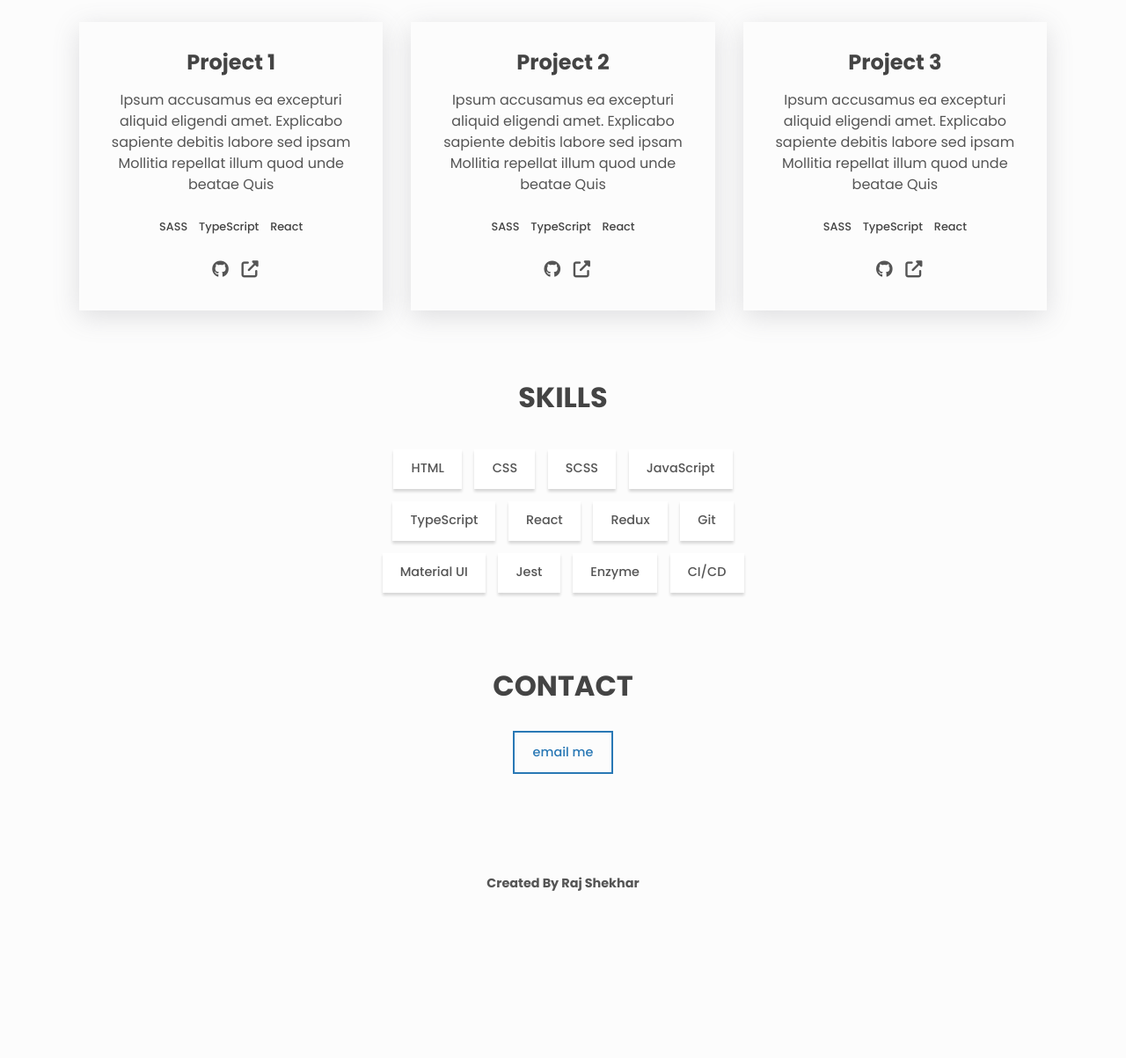
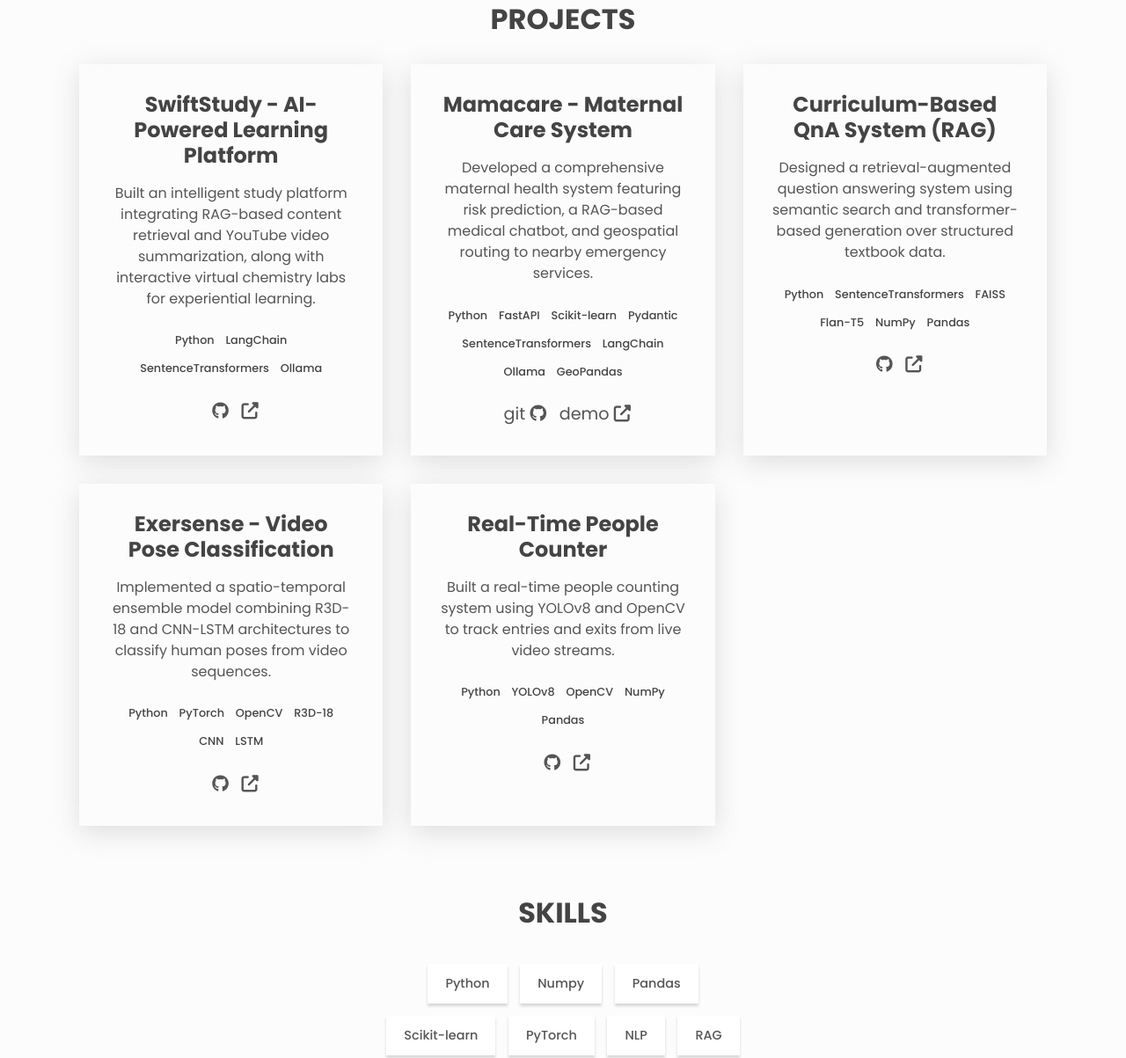
Before and after one commit to luniva-tt/luniva-tt.github.io, a plain HTML site: page index.html in a window 1280 px wide. Shown: the part 700-1903 px from the top of the page at 88% size. Before the commit the page ends 1764 px from the top, so only its background shows below. Drawn offline with Linux system fonts and the light colour scheme.

Commit message:
added all info

```diff
--- a/index.html
+++ b/index.html
@@ -10,18 +10,20 @@
       href="https://fonts.googleapis.com/css2?family=Poppins:wght@400;500;700&display=swap"
       rel="stylesheet"
     />
+
+
     <script
       src="https://kit.fontawesome.com/fa62c117c7.js"
       crossorigin="anonymous"
     ></script>
     <link rel="stylesheet" href="styles.css" />
-    <title>Raj loonibha</title>
+    <title>Loonibha Tamrakar</title>
   </head>
   <body class="light" id="top">
     <header class="header center">
       <h3>
-        <a href="https://rjshkhr.github.io/cleanfolio-minimal" class="link"
-          >RS.</a
+        <a href="https://luniva-tt.github.io/" class="link"
+          >LT.</a
         >
       </h3>
 
@@ -55,34 +57,36 @@
     <main>
       <!-- About -->
       <div class="about center">
-        <h1>Hi, I am <span class="about__name">Loonibha tarmark.</span></h1>
-        <h2 class="about__role">A  Developer.</h2>
+        <h1>Hi, I am <span class="about__name">Loonibha Tamrakar.</span></h1>
+        <h2 class="about__role">Aspiring AI/ML Engineer</h2>
         <p class="about__desc">
-          Consectetur neque sed quam molestiae consectetur nesciunt sit alias
-          Vitae libero perferendis reprehenderit optio veritatis Accusantium at
-          voluptatum cumque temporibus et Explicabo iste porro quis numquam
-          distinctio Repellendus adipisci nam perferendis amet eaque hic
-          Voluptates
+          Machine Learning enthusiast with hands-on experience building applied
+          AI systems across natural language processing and deep learning. I have
+          worked on projects involving semantic search, text classification, and
+          sequence modeling, with a focus on practical implementation, evaluation,
+          and iterative improvement. I am especially interested in applied AI and
+          continuously learning about modern techniques in machine learning and NLP.
+
         </p>
 
         <div class="about__contact center">
-          <a href="https://example.com">
+          <a href="https://github.com/luniva-tt/portfolio/blob/main/public/resume.pdf?raw=true">
             <span class="btn btn--outline">Resume</span>
           </a>
 
           <a
-            href="https://github.com/rjshkhr"
+            href="https://github.com/luniva-tt"
             aria-label="github"
             class="link link--icon"
-          >
+          > git
             <i aria-hidden="true" class="fab fa-github"></i>
           </a>
 
           <a
-            href="https://linkedin.com/in/rjshkhr"
+            href="https://linkedin.com/in/loonibha-tamrakar/"
             aria-label="linkedin"
             class="link link--icon"
-          >
+          > linkedin
             <i aria-hidden="true" class="fab fa-linkedin"></i>
           </a>
         </div>
@@ -94,20 +98,20 @@
 
         <div class="projects__grid">
           <div class="project">
-            <h3>Project 1</h3>
+            <h3>SwiftStudy - AI-Powered Learning Platform</h3>
             <p class="project__description">
-              Ipsum accusamus ea excepturi aliquid eligendi amet. Explicabo
-              sapiente debitis labore sed ipsam Mollitia repellat illum quod
-              unde beatae Quis
+              Built an intelligent study platform integrating RAG-based content retrieval and YouTube video summarization, along with interactive virtual chemistry labs for experiential learning.
+
             </p>
             <ul class="project__stack">
-              <li class="project__stack-item">SASS</li>
-              <li class="project__stack-item">TypeScript</li>
-              <li class="project__stack-item">React</li>
+              <li class="project__stack-item">Python</li>
+              <li class="project__stack-item">LangChain</li>
+              <li class="project__stack-item">SentenceTransformers</li>
+              <li class="project__stack-item">Ollama</li>
             </ul>
 
             <a
-              href="https://github.com"
+              href="https://github.com/luniva-tt/SwiftStudy.git"
               aria-label="source code"
               class="link link--icon"
             >
@@ -123,20 +127,53 @@
           </div>
 
           <div class="project">
-            <h3>Project 2</h3>
+            <h3>Mamacare - Maternal Care System</h3>
             <p class="project__description">
-              Ipsum accusamus ea excepturi aliquid eligendi amet. Explicabo
-              sapiente debitis labore sed ipsam Mollitia repellat illum quod
-              unde beatae Quis
+              Developed a comprehensive maternal health system featuring risk prediction, a RAG-based medical chatbot, and geospatial routing to nearby emergency services.
             </p>
             <ul class="project__stack">
-              <li class="project__stack-item">SASS</li>
-              <li class="project__stack-item">TypeScript</li>
-              <li class="project__stack-item">React</li>
+              <li class="project__stack-item">Python</li>
+              <li class="project__stack-item">FastAPI</li>
+              <li class="project__stack-item">Scikit-learn</li>
+              <li class="project__stack-item">Pydantic</li>
+              <li class="project__stack-item">SentenceTransformers</li>
+              <li class="project__stack-item">LangChain</li>
+              <li class="project__stack-item">Ollama</li>
+              <li class="project__stack-item">GeoPandas</li>
             </ul>
 
             <a
-              href="https://github.com"
+              href="https://github.com/luniva-tt/nepal-pregancy.git"
+              aria-label="source code"
+              class="link link--icon"
+            > git
+              <i aria-hidden="true" class="fab fa-github"></i>
+            </a>
+            <a
+              href="https://example.com"
+              aria-label="live preview"
+              class="link link--icon"
+            > demo
+              <i aria-hidden="true" class="fas fa-external-link-alt"></i>
+            </a>
+          </div>
+
+          <div class="project">
+            <h3>Curriculum-Based QnA System (RAG)</h3>
+            <p class="project__description">
+              Designed a retrieval-augmented question answering system using semantic search and transformer-based generation over structured textbook data.
+            </p>
+            <ul class="project__stack">
+              <li class="project__stack-item">Python</li>
+              <li class="project__stack-item">SentenceTransformers</li>
+              <li class="project__stack-item">FAISS</li>
+              <li class="project__stack-item">Flan-T5</li>
+              <li class="project__stack-item">NumPy</li>
+              <li class="project__stack-item">Pandas</li>
+            </ul>
+
+            <a
+              href="https://github.com/luniva-tt/qna-w-rag.git"
               aria-label="source code"
               class="link link--icon"
             >
@@ -152,20 +189,49 @@
           </div>
 
           <div class="project">
-            <h3>Project 3</h3>
+            <h3>Exersense - Video Pose Classification</h3>
             <p class="project__description">
-              Ipsum accusamus ea excepturi aliquid eligendi amet. Explicabo
-              sapiente debitis labore sed ipsam Mollitia repellat illum quod
-              unde beatae Quis
+              Implemented a spatio-temporal ensemble model combining R3D-18 and CNN-LSTM architectures to classify human poses from video sequences.
             </p>
             <ul class="project__stack">
-              <li class="project__stack-item">SASS</li>
-              <li class="project__stack-item">TypeScript</li>
-              <li class="project__stack-item">React</li>
+              <li class="project__stack-item">Python</li>
+              <li class="project__stack-item">PyTorch</li>
+              <li class="project__stack-item">OpenCV</li>
+              <li class="project__stack-item">R3D-18</li>
+              <li class="project__stack-item">CNN</li>
+              <li class="project__stack-item">LSTM</li>
             </ul>
 
             <a
-              href="https://github.com"
+              href="https://github.com/luniva-tt/pose_video_classification.git"
+              aria-label="source code"
+              class="link link--icon"
+            >
+              <i aria-hidden="true" class="fab fa-github"></i>
+            </a>
+            <a
+              href="https://example.com"
+              aria-label="live preview"
+              class="link link--icon"
+            >
+              <i aria-hidden="true" class="fas fa-external-link-alt"></i>
+            </a>
+          </div>
+          <div class="project">
+            <h3>Real-Time People Counter</h3>
+            <p class="project__description">
+              Built a real-time people counting system using YOLOv8 and OpenCV to track entries and exits from live video streams.
+            </p>
+            <ul class="project__stack">
+              <li class="project__stack-item">Python</li>
+              <li class="project__stack-item">YOLOv8</li>
+              <li class="project__stack-item">OpenCV</li>
+              <li class="project__stack-item">NumPy</li>
+              <li class="project__stack-item">Pandas</li>
+            </ul>
+
+            <a
+              href="https://github.com/luniva-tt/pplcounter.git"
               aria-label="source code"
               class="link link--icon"
             >
@@ -186,18 +252,18 @@
       <section class="section skills" id="skills">
         <h2 class="section__title">Skills</h2>
         <ul class="skills__list">
-          <li class="skills__list-item btn btn--plain">HTML</li>
-          <li class="skills__list-item btn btn--plain">CSS</li>
-          <li class="skills__list-item btn btn--plain">SCSS</li>
-          <li class="skills__list-item btn btn--plain">JavaScript</li>
-          <li class="skills__list-item btn btn--plain">TypeScript</li>
-          <li class="skills__list-item btn btn--plain">React</li>
-          <li class="skills__list-item btn btn--plain">Redux</li>
+          <li class="skills__list-item btn btn--plain">Python</li>
+          <li class="skills__list-item btn btn--plain">Numpy</li>
+          <li class="skills__list-item btn btn--plain">Pandas</li>
+          <li class="skills__list-item btn btn--plain">Scikit-learn</li>
+          <li class="skills__list-item btn btn--plain">PyTorch</li>
+          <li class="skills__list-item btn btn--plain">NLP</li>
+          <li class="skills__list-item btn btn--plain">RAG</li>
+          <li class="skills__list-item btn btn--plain">Hugging Face</li>
+          <li class="skills__list-item btn btn--plain">PostgreSQL</li>
+          <li class="skills__list-item btn btn--plain">Flask</li>
+          <li class="skills__list-item btn btn--plain">Django</li>
           <li class="skills__list-item btn btn--plain">Git</li>
-          <li class="skills__list-item btn btn--plain">Material UI</li>
-          <li class="skills__list-item btn btn--plain">Jest</li>
-          <li class="skills__list-item btn btn--plain">Enzyme</li>
-          <li class="skills__list-item btn btn--plain">CI/CD</li>
         </ul>
       </section>
 
@@ -207,16 +273,31 @@
         <a href="mailto:loonibha.tamrakar@gmail.com">
           <span class="btn btn--outline">Email me</span>
         </a>
+
+          <a
+            href="https://github.com/luniva-tt"
+            aria-label="github"
+            class="link link--icon"
+          > git
+            <i aria-hidden="true" class="fab fa-github"></i>
+          </a>
+
+          <a
+            href="https://linkedin.com/in/loonibha-tamrakar/"
+            aria-label="linkedin"
+            class="link link--icon"
+          > linkedin
+            <i aria-hidden="true" class="fab fa-linkedin"></i>
       </section>
     </main>
 
     <footer class="footer">
-      <a
-        href="https://github.com/rjshkhr/cleanfolio-minimal"
+      <!-- <a
+        href="https://github.com/luniva-tt/"
         class="link footer__link"
       >
-        Created By Raj Shekhar
-      </a>
+        Created By Loonibha Tamrakar
+      </a> -->
     </footer>
 
     <div class="scroll-container">
```
